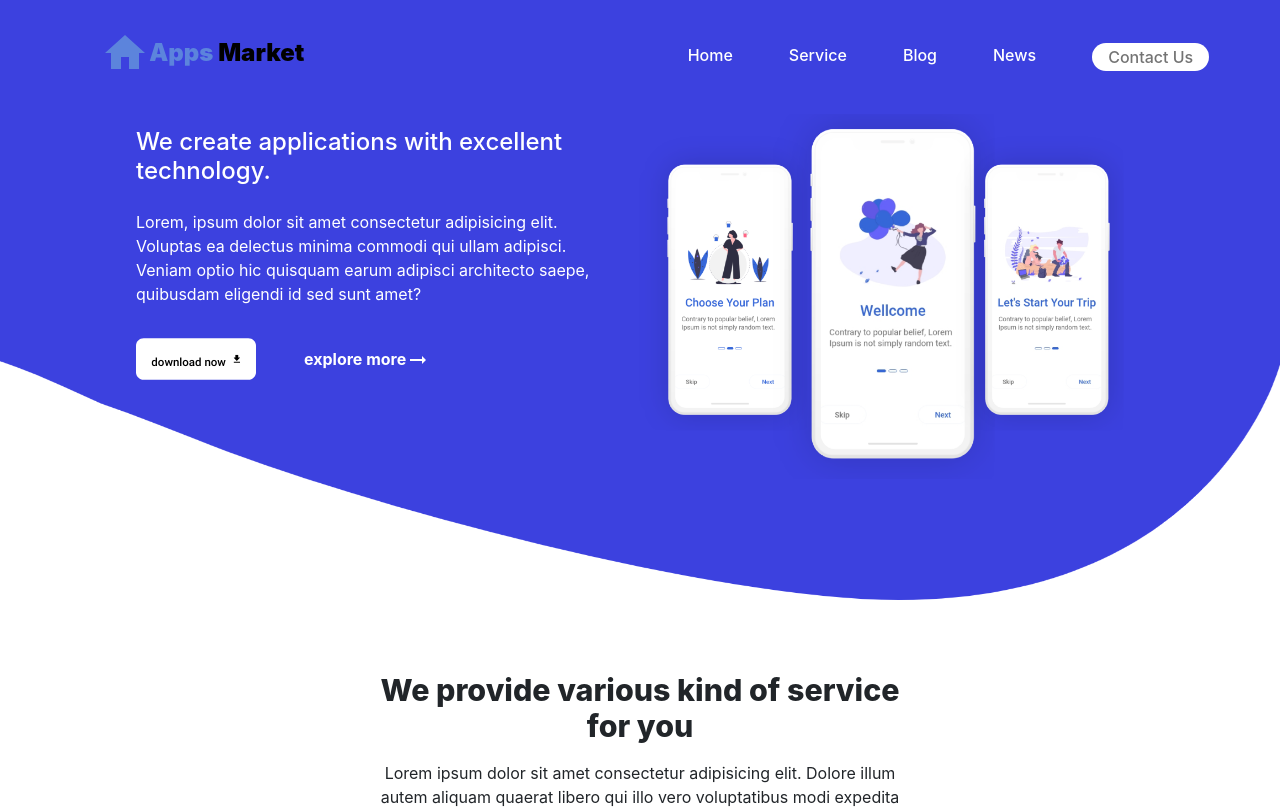
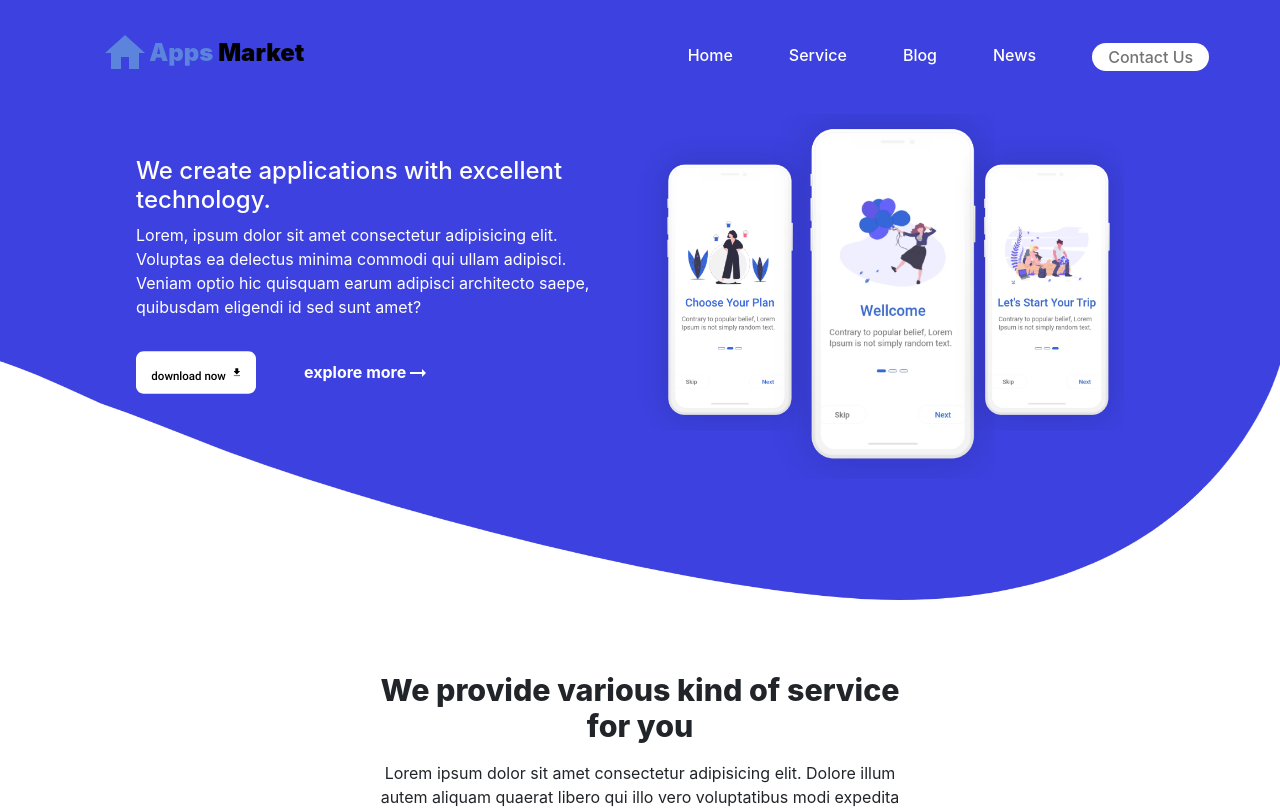
Before and after one commit to coadingCreature/apps_market, a React (Create React App) app: page / in a window 1280 px wide. Shown: the top 809 px of the page. Built offline with nearby package versions, Linux system fonts and the light colour scheme.

Commit message:
apps market

```diff
--- a/src/client/views/home/header/Header.css
+++ b/src/client/views/home/header/Header.css
@@ -114,17 +114,18 @@
   .header_txt_container {
     margin-left: 2rem;
   }
-  .header_grid_container img {
-    width: 100%;
-    height: 39.5rem;
-  }
   .header_grid {
-    padding-top: 1rem;
     display: -ms-grid;
     display: grid;
     -ms-grid-columns: 55% 45%;
         grid-template-columns: 55% 45%;
     justify-items: center;
+    -webkit-box-align: center;
+        -ms-flex-align: center;
+            align-items: center;
+  }
+  .header_grid h1 {
+    padding: 0;
   }
   .header_grid .header_imgs {
     display: block;
@@ -161,13 +162,13 @@
     font-size: 1rem;
     color: #fff !important;
   }
-}
-
-@media only screen and (min-width: 1025px) {
   .header_grid_container img {
     width: 100%;
     height: 37.5rem;
   }
+}
+
+@media only screen and (min-width: 1025px) {
   .header_txt_container {
     margin-left: 7.5rem;
   }
--- a/src/client/views/home/header/Header.scss
+++ b/src/client/views/home/header/Header.scss
@@ -145,19 +145,10 @@
         margin-left: 2rem;
     }
 
-    .header_grid_container {
 
-        img {
-            width: 100%;
-            height: 39.5rem;
-        }
-
-    }
 
 
     .header_grid {
-
-        padding-top: 1rem;
 
         display: grid;
 
@@ -165,7 +156,11 @@
 
         justify-items: center;
 
-        // align-items: center;
+        align-items: center;
+
+        h1 {
+            padding: 0;
+        }
 
         .header_imgs {
             display: block;
@@ -213,11 +208,6 @@
         }
     }
 
-}
-
-
-@media only screen and (min-width:1025px) {
-
     .header_grid_container {
 
         img {
@@ -227,6 +217,12 @@
 
     }
 
+}
+
+
+@media only screen and (min-width:1025px) {
+
+
     .header_txt_container {
         margin-left: 7.5rem;
     }
```
Also changed, not shown: 1 other file (tests, documents, lock files or other folders).
